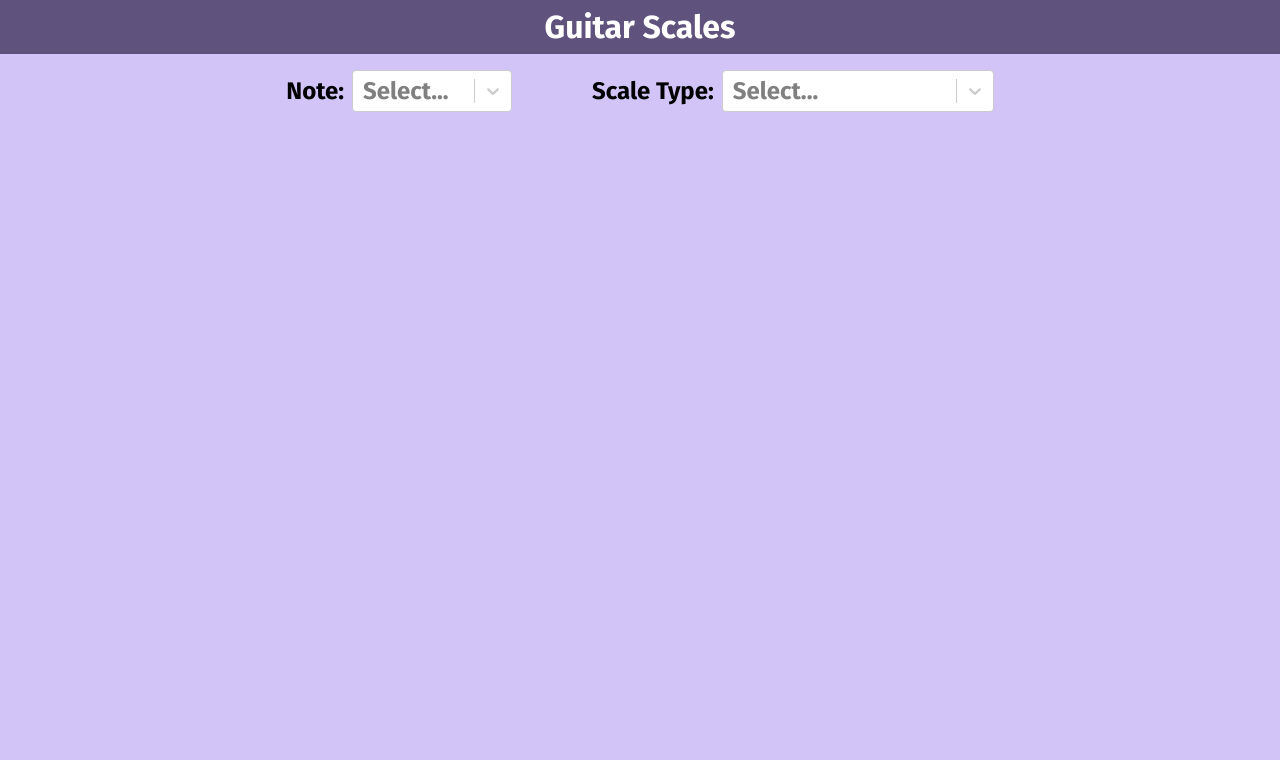
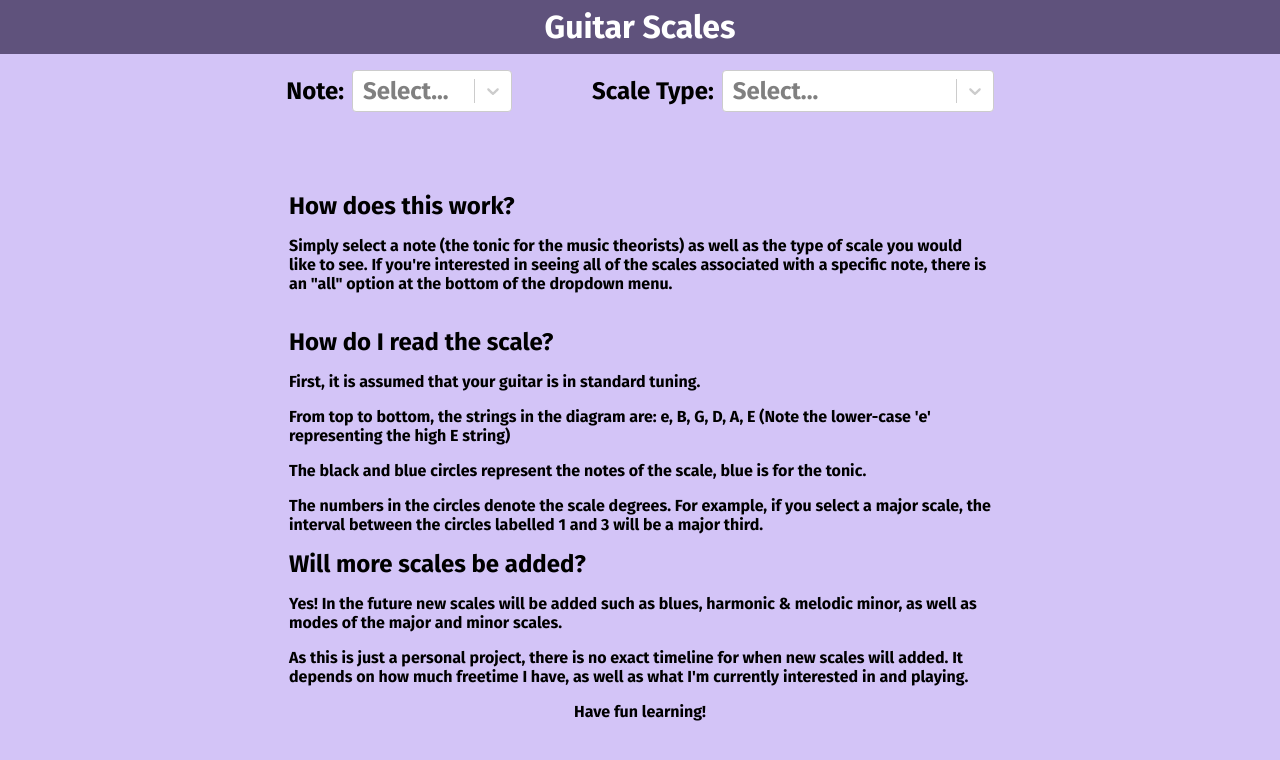
Before and after one commit to JoshGraham14/Guitar-Scale-Tutor, a React (Vite) app: page / in a window 1280 px wide. Shown: the top 760 px of the page. Built offline with nearby package versions, Linux system fonts and the light colour scheme.

Commit message:
Adjusted for Info component

```diff
--- a/src/App.tsx
+++ b/src/App.tsx
@@ -4,6 +4,7 @@ import Select from 'react-select'
 import './App.css'
 import { Scale } from './components/Scale/Scale'
 import { Option, noteOptions, scaleTypeOptions } from './data'
+import { Info } from './components/Info/Info'
 
 function App() {
 	const [scale, setScale] = useState<string>('')
@@ -87,7 +88,7 @@ function App() {
 							scaleTitle={scaleTitle}
 						/>
 					) : (
-						''
+						<Info />
 					)}
 				</div>
 			</section>
```
